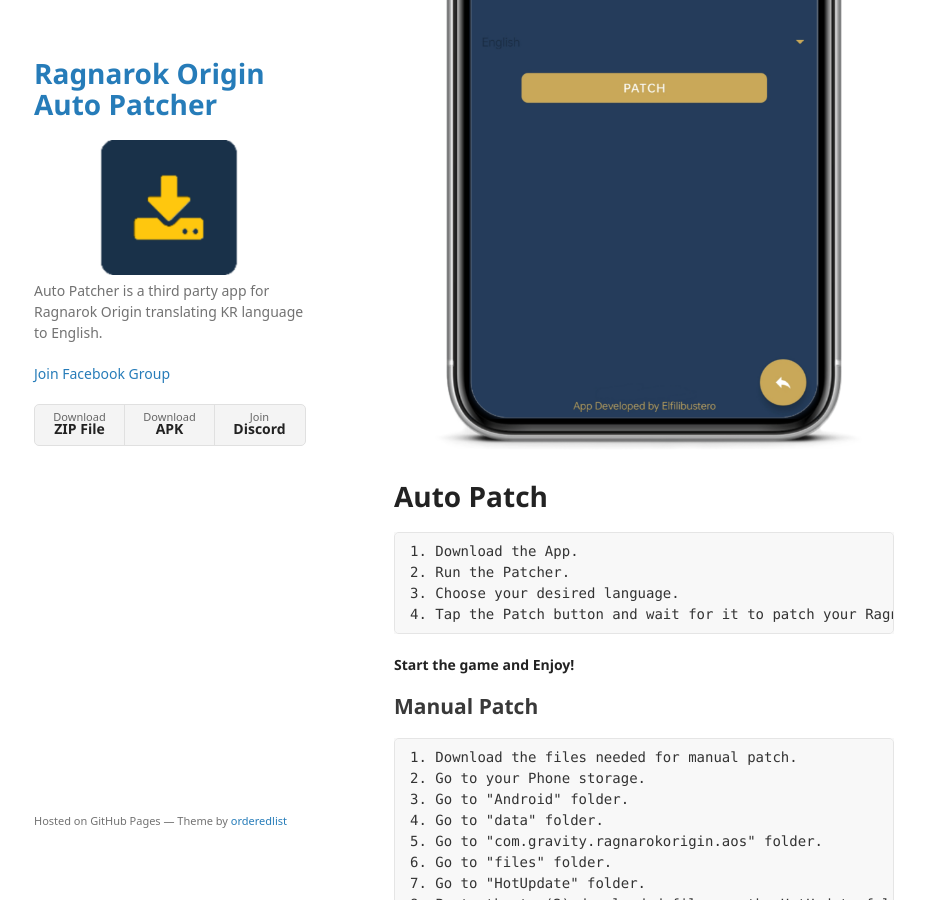
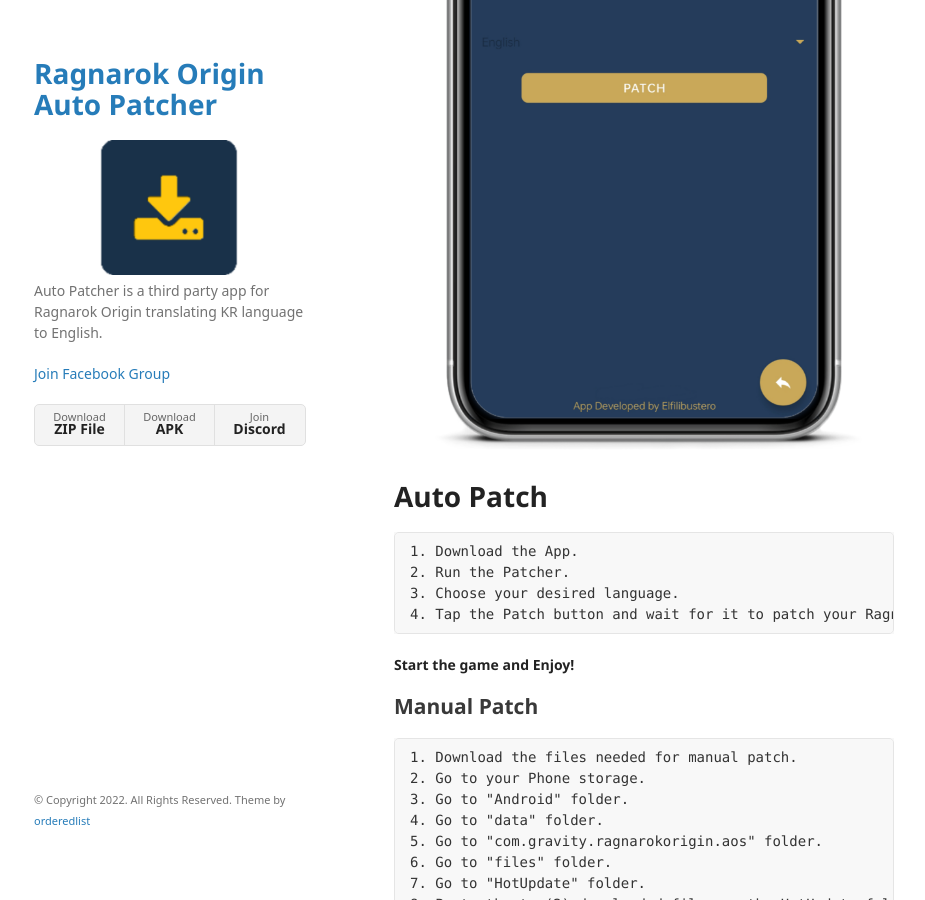
Before and after one commit to RO-ENPatcher/RO-ENPatcher.github.io, a Jekyll site: the page built from index.md, in a window 1280 px wide and 900 px high, scrolled down 535 px. Shown: the whole window, without its empty margins (176-1101 px from the left). Built offline with Jekyll 4.4.1, drawn with Linux system fonts in a browser that asks for light colours; some web fonts are replaced.

Commit message:
Update default.html

```diff
--- a/_layouts/default.html
+++ b/_layouts/default.html
@@ -74,7 +74,7 @@
         {% if site.github.is_project_page %}
         <p>This project is maintained by <a href="{{ site.github.owner_url }}">{{ site.github.owner_name }}</a></p>
         {% endif %}
-        <p><small>Hosted on GitHub Pages &mdash; Theme by <a href="https://github.com/orderedlist">orderedlist</a></small></p>
+        <p><small>© Copyright 2022. All Rights Reserved. Theme by <a href="https://github.com/orderedlist">orderedlist</a></small></p>
       </footer>
     </div>
     <script src="{{ "/assets/js/scale.fix.js" | relative_url }}"></script>
```
